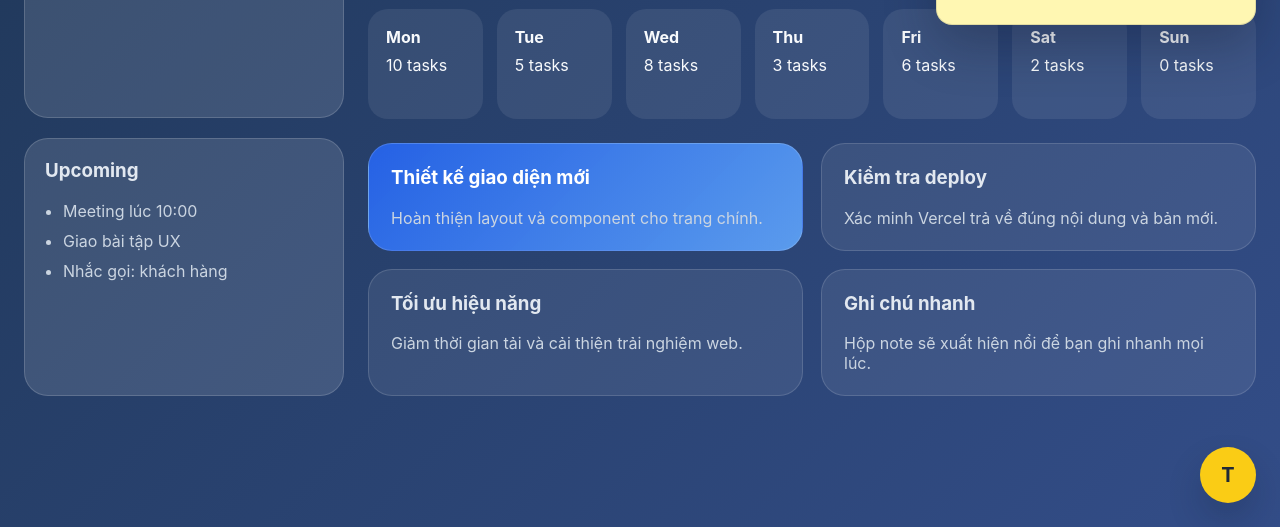
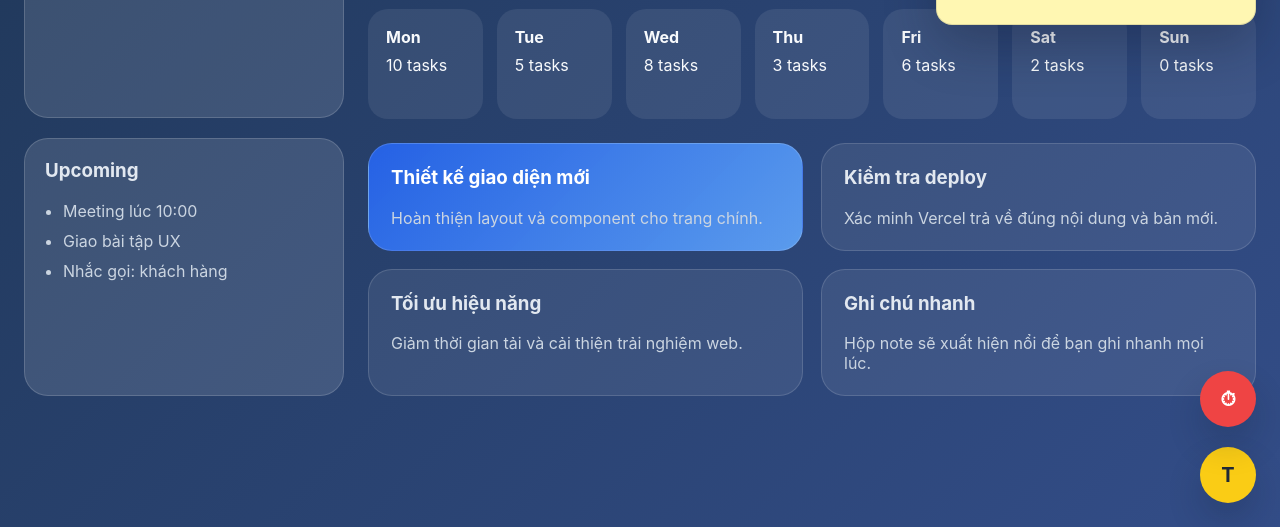
Before and after one commit to wadenguyen2406/Wadenguyen, a website: page index.html in a window 1280 px wide. Shown: the part 273-800 px from the top of the page. Drawn offline with Linux system fonts and the light colour scheme.

Commit message:
Add red pomodoro button

```diff
--- a/index.html
+++ b/index.html
@@ -79,6 +79,7 @@
     </div>
 
     <button id="toggleNoteBtn" class="toggle-note-btn" type="button" aria-label="Mở ghi chú nhanh">T</button>
+    <button id="pomodoroBtn" class="pomodoro-btn" type="button" aria-label="Pomodoro">⏱</button>
 
     <div id="noteBox" class="note-box">
       <div class="note-header">
--- a/styles.css
+++ b/styles.css
@@ -271,15 +271,13 @@ textarea::placeholder {
   }
 }
 
-.toggle-note-btn {
+.toggle-note-btn,
+.pomodoro-btn {
   position: fixed;
-  bottom: 24px;
-  right: 24px;
   width: 56px;
   height: 56px;
   border-radius: 50%;
   border: none;
-  background: #facc15;
   color: #1f2937;
   font-size: 20px;
   font-weight: 700;
@@ -289,6 +287,19 @@ textarea::placeholder {
   z-index: 20;
 }
 
+.toggle-note-btn {
+  bottom: 24px;
+  right: 24px;
+  background: #facc15;
+}
+
+.pomodoro-btn {
+  bottom: 100px;
+  right: 24px;
+  background: #ef4444;
+  color: #ffffff;
+}
+
 .note-box.hidden {
   display: none;
 }
```
